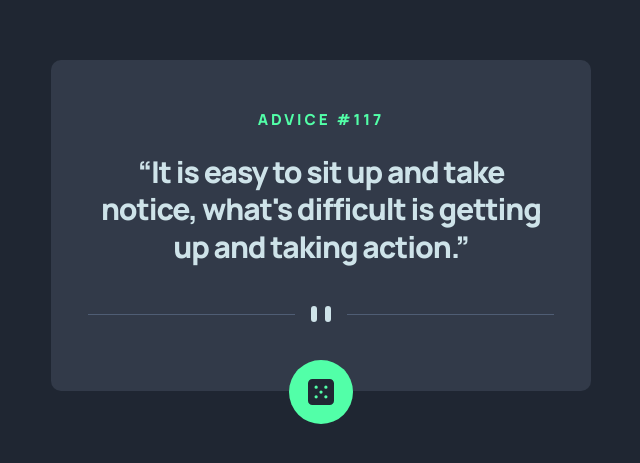
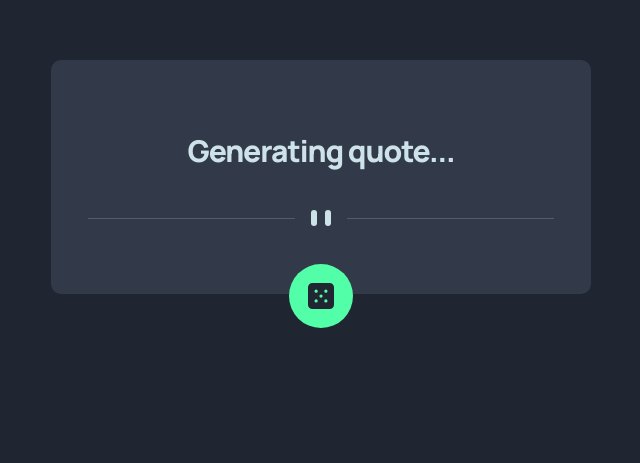
Before and after one commit to cagloria/advice-generator, a React (Create React App) app: page / in a window 1280 px wide. Shown: the part 137-600 px from the top of the page, without its empty margins (319-959 px from the left). Built offline with nearby package versions, Linux system fonts and the light colour scheme.

Commit message:
Added default state for advice component

```diff
--- a/src/components/Advice.js
+++ b/src/components/Advice.js
@@ -1,3 +1,4 @@
+import React, { useState, useEffect } from "react";
 import styled from "styled-components";
 import { colors } from "./GlobalStyles";
 import mobileDivider from "../assets/pattern-divider-mobile.svg";
@@ -55,10 +56,10 @@ const Quote = styled.blockquote`
     margin: 0;
 
     &::before {
-        content: open-quote;
+        content: ${(props) => (props.needsQuoteMarks ? `open-quote` : ``)};
     }
     &::after {
-        content: close-quote;
+        content: ${(props) => (props.needsQuoteMarks ? `close-quote` : ``)};
     }
 
     @media screen and (min-width: 769px) {
@@ -66,17 +67,29 @@ const Quote = styled.blockquote`
     }
 `;
 
-export default function Advice({ id, quote }) {
+export default function Advice() {
+    const [id, setId] = useState(0);
+    const [quote, setQuote] = useState("");
+    const [quoteIsAvailable, setQuoteIsAvailable] = useState(false);
+
+    useEffect(() => {
+        setQuoteIsAvailable(quote.length > 0);
+    }, [quote]);
+
+    function handleClick() {
+        setId(117);
+        setQuote(
+            "It is easy to sit up and take notice, what's difficult is getting up and taking action."
+        );
+    }
+
     return (
         <Container>
-            <Heading>Advice #{id}</Heading>
-            <Quote>{quote}</Quote>
-            <GenerateButton />
+            <Heading>{quoteIsAvailable ? `Advice ${id}` : ``}</Heading>
+            <Quote needsQuoteMarks={quoteIsAvailable}>
+                {quoteIsAvailable ? quote : `Generating quote...`}
+            </Quote>
+            <GenerateButton onClick={handleClick} />
         </Container>
     );
 }
-
-Advice.defaultProps = {
-    id: 117,
-    quote: "It is easy to sit up and take notice, what's difficult is getting up and taking action.",
-};
--- a/src/components/GenerateButton.js
+++ b/src/components/GenerateButton.js
@@ -1,8 +1,6 @@
 import styled from "styled-components";
 import { colors } from "./GlobalStyles";
 import icon from "../assets/icon-dice.svg";
-
-// TODO: Add button press functionality and float to Advice.js
 
 const Button = styled.button`
     background-color: ${colors.primary};
@@ -29,6 +27,6 @@ const Button = styled.button`
     }
 `;
 
-export default function GenerateButton() {
-    return <Button aria-label="Generate new quote" />;
+export default function GenerateButton({ onClick }) {
+    return <Button aria-label="Generate new quote" onClick={onClick} />;
 }
```
